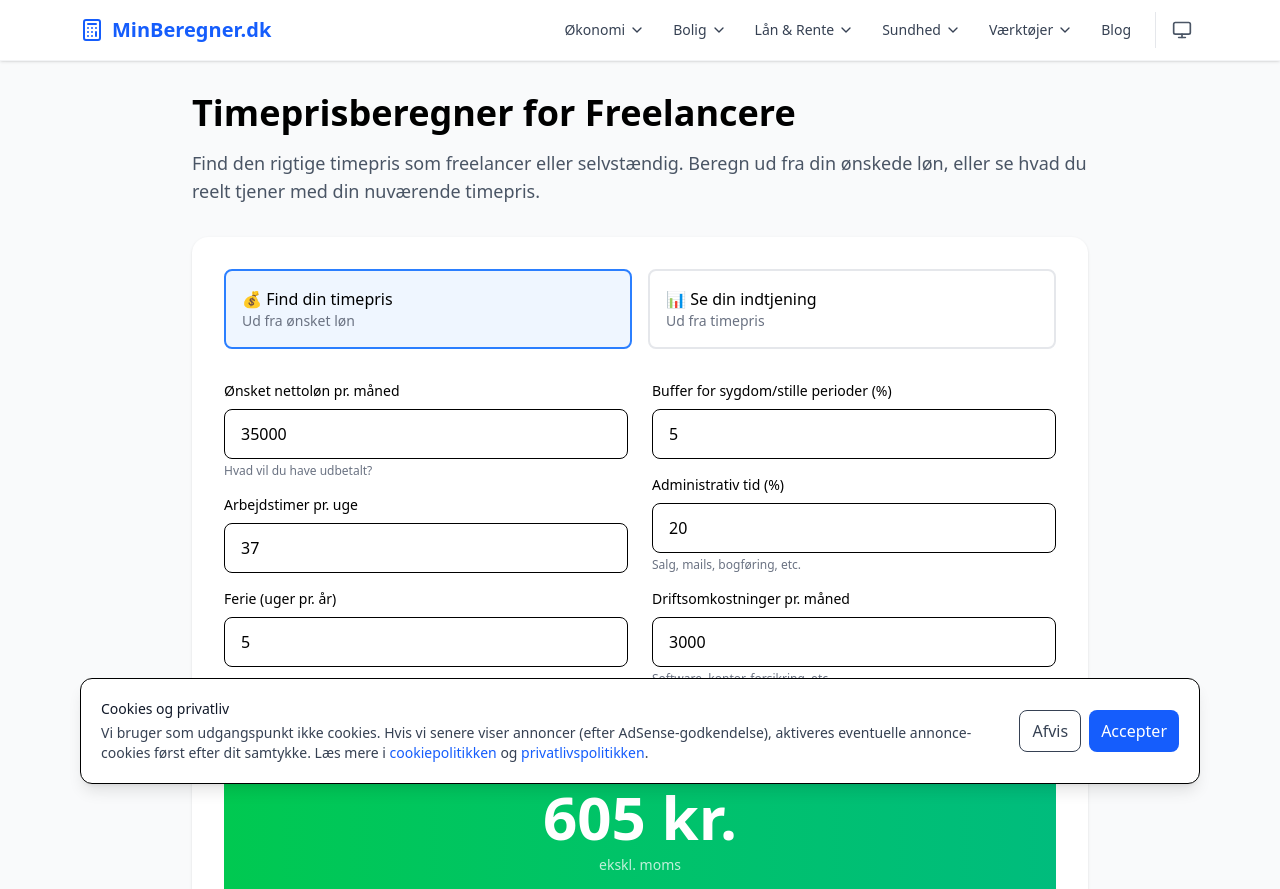
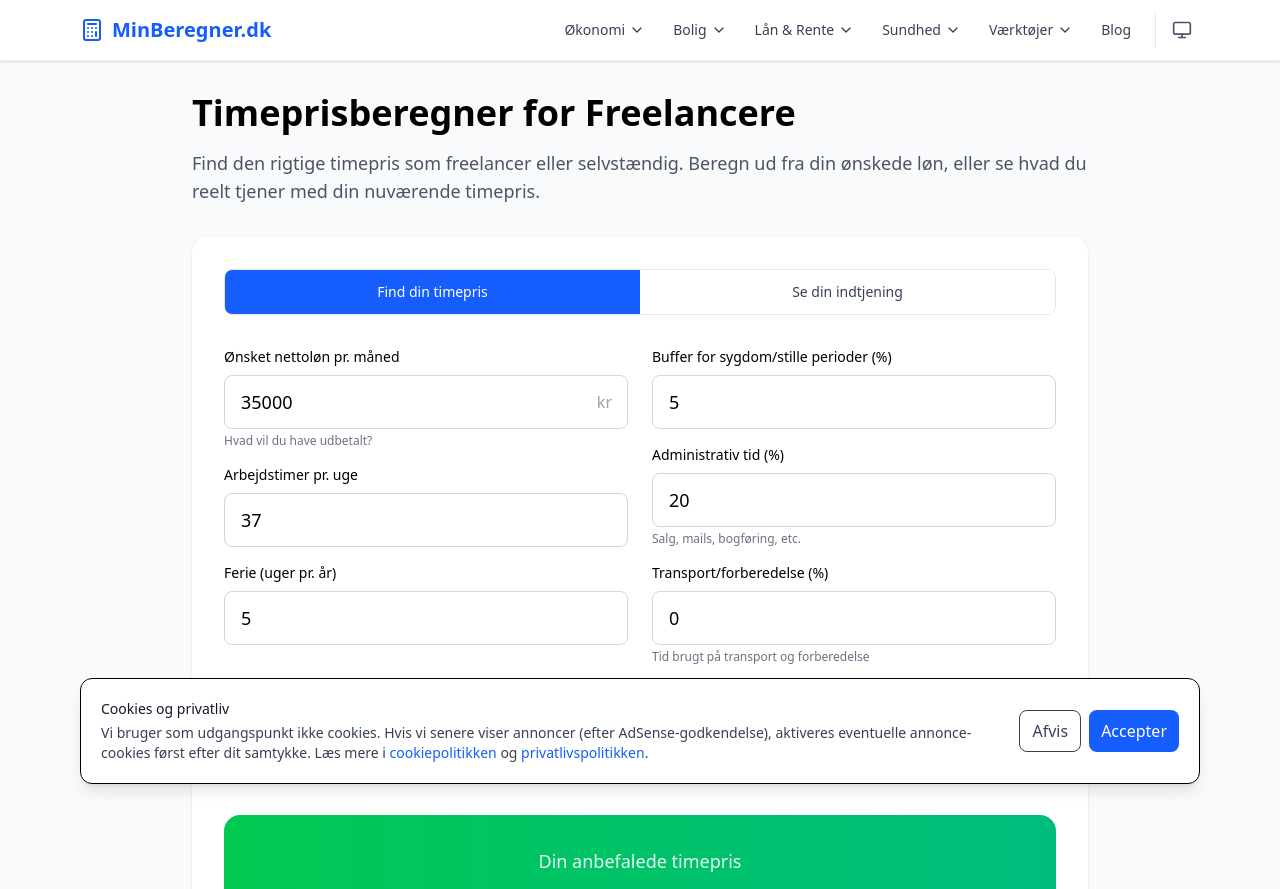
Before and after one commit to mahope/beregner-dk, a Next.js app: page /timepris in a window 1280 px wide. Shown: the top 889 px of the page. Built offline with nearby package versions, Linux system fonts and the light colour scheme.

Commit message:
feat(timepris): tilføj visuel breakdown, transport-tid, moms og branche-sammenligning

```diff
--- a/src/components/TimeprisBeregner.tsx
+++ b/src/components/TimeprisBeregner.tsx
@@ -1,6 +1,7 @@
 "use client";
 
 import { useState, useMemo } from "react";
+import { InputField } from "./InputField";
 
 export default function TimeprisBeregner() {
   const [beregningsType, setBeregningsType] = useState<"fraLoen" | "fraTimepris">("fraLoen");
@@ -11,6 +12,7 @@ export default function TimeprisBeregner() {
   const [ferieUger, setFerieUger] = useState<number>(5);
   const [sygdomsBuffer, setSygdomsBuffer] = useState<number>(5);
   const [administrativTid, setAdministrativTid] = useState<number>(20);
+  const [transportTid, setTransportTid] = useState<number>(0);
   const [driftsomkostninger, setDriftsomkostninger] = useState<number>(3000);
 
   // Fra timepris
@@ -18,26 +20,23 @@ export default function TimeprisBeregner() {
   const [fakturerbareTimer, setFakturerbareTimer] = useState<number>(120);
 
   const beregningFraLoen = useMemo(() => {
-    // Beregn skattetillæg (ca. 45% effektiv skat for selvstændige)
     const skatProcent = 0.45;
     const oensketBruttoLoen = oensketNettoLoen / (1 - skatProcent);
 
-    // Årlige arbejdsuger
     const arbejdsugerAar = 52 - ferieUger;
     const effektiveUger = arbejdsugerAar * (1 - sygdomsBuffer / 100);
 
-    // Fakturerbare timer
-    const timerUgeEfterAdmin = arbejdstimerUge * (1 - administrativTid / 100);
-    const fakturerbareTimerAar = effektiveUger * timerUgeEfterAdmin;
+    const spildtTidPct = administrativTid + transportTid;
+    const timerUgeEfterSpild = arbejdstimerUge * (1 - spildtTidPct / 100);
+    const fakturerbareTimerAar = effektiveUger * timerUgeEfterSpild;
     const fakturerbareTimerMaaned = fakturerbareTimerAar / 12;
 
-    // Årlig omsætning nødvendig
     const aarligLoen = oensketBruttoLoen * 12;
     const aarligeDriftsomkostninger = driftsomkostninger * 12;
     const noedvendigOmsaetning = aarligLoen + aarligeDriftsomkostninger;
 
-    // Timepris
-    const beregnetTimepris = noedvendigOmsaetning / fakturerbareTimerAar;
+    const beregnetTimepris = fakturerbareTimerAar > 0 ? noedvendigOmsaetning / fakturerbareTimerAar : 0;
+    const timeprismMoms = beregnetTimepris * 1.25;
 
     return {
       oensketBruttoLoen,
@@ -48,24 +47,32 @@ export default function TimeprisBeregner() {
       aarligeDriftsomkostninger,
       noedvendigOmsaetning,
       beregnetTimepris,
+      timeprismMoms,
     };
-  }, [oensketNettoLoen, arbejdstimerUge, ferieUger, sygdomsBuffer, administrativTid, driftsomkostninger]);
+  }, [oensketNettoLoen, arbejdstimerUge, ferieUger, sygdomsBuffer, administrativTid, transportTid, driftsomkostninger]);
 
   const beregningFraTimepris = useMemo(() => {
     const maanedligOmsaetning = timepris * fakturerbareTimer;
     const aarligOmsaetning = maanedligOmsaetning * 12;
 
-    // Estimer skat (ca. 45%)
     const skatProcent = 0.45;
     const bruttoLoenMaaned = maanedligOmsaetning - driftsomkostninger;
-    const nettoLoenMaaned = bruttoLoenMaaned * (1 - skatProcent);
+    const skatBeloeb = bruttoLoenMaaned * skatProcent;
+    const nettoLoenMaaned = bruttoLoenMaaned - skatBeloeb;
+
+    // Breakdown-procenter for visuel bar
+    const total = maanedligOmsaetning;
+    const driftPct = total > 0 ? (driftsomkostninger / total) * 100 : 0;
+    const skatPct = total > 0 ? (skatBeloeb / total) * 100 : 0;
+    const nettoPct = total > 0 ? (Math.max(0, nettoLoenMaaned) / total) * 100 : 0;
 
     return {
       maanedligOmsaetning,
       aarligOmsaetning,
       bruttoLoenMaaned,
       nettoLoenMaaned,
-      skatBeloeb: bruttoLoenMaaned * skatProcent,
+      skatBeloeb,
+      driftPct, skatPct, nettoPct,
     };
   }, [timepris, fakturerbareTimer, driftsomkostninger]);
 
@@ -80,124 +87,91 @@ export default function TimeprisBeregner() {
   return (
     <div className="space-y-8">
       {/* Valg af beregningstype */}
-      <div className="grid grid-cols-1 md:grid-cols-2 gap-4">
+      <div className="flex rounded-lg border border-gray-200 dark:border-gray-600 overflow-hidden">
         <button
           onClick={() => setBeregningsType("fraLoen")}
-          className={`p-4 rounded-lg border-2 text-left transition-all ${
+          className={`flex-1 py-3 text-sm font-medium transition-colors ${
             beregningsType === "fraLoen"
-              ? "border-blue-500 bg-blue-50"
-              : "border-gray-200 hover:border-gray-300"
+              ? "bg-blue-600 text-white"
+              : "bg-white dark:bg-gray-800 text-gray-700 dark:text-gray-300 hover:bg-gray-50 dark:hover:bg-gray-700"
           }`}
         >
-          <div className="font-medium">💰 Find din timepris</div>
-          <div className="text-sm text-gray-500">Ud fra ønsket løn</div>
+          Find din timepris
         </button>
         <button
           onClick={() => setBeregningsType("fraTimepris")}
-          className={`p-4 rounded-lg border-2 text-left transition-all ${
+          className={`flex-1 py-3 text-sm font-medium transition-colors ${
             beregningsType === "fraTimepris"
-              ? "border-blue-500 bg-blue-50"
-              : "border-gray-200 hover:border-gray-300"
+              ? "bg-blue-600 text-white"
+              : "bg-white dark:bg-gray-800 text-gray-700 dark:text-gray-300 hover:bg-gray-50 dark:hover:bg-gray-700"
           }`}
         >
-          <div className="font-medium">📊 Se din indtjening</div>
-          <div className="text-sm text-gray-500">Ud fra timepris</div>
+          Se din indtjening
         </button>
       </div>
 
       {beregningsType === "fraLoen" ? (
         <>
-          {/* Input sektion - Fra løn */}
           <div className="grid grid-cols-1 md:grid-cols-2 gap-6">
             <div className="space-y-4">
-              <div>
-                <label className="block text-sm font-medium mb-2">
-                  Ønsket nettoløn pr. måned
-                </label>
-                <input
-                  type="number"
-                  min="0"
-                  step="1000"
+              <InputField
+                label="Ønsket nettoløn pr. måned"
                 value={oensketNettoLoen}
-                  onChange={(e) => setOensketNettoLoen(parseFloat(e.target.value) || 0)}
-                  className="w-full px-4 py-3 border rounded-lg"
+                onChange={setOensketNettoLoen}
+                min={0}
+                step={1000}
+                unit="kr"
+                helpText="Hvad vil du have udbetalt?"
               />
-                <p className="text-xs text-gray-500 mt-1">Hvad vil du have udbetalt?</p>
-              </div>
-
-              <div>
-                <label className="block text-sm font-medium mb-2">
-                  Arbejdstimer pr. uge
-                </label>
-                <input
-                  type="number"
-                  min="1"
-                  max="80"
+              <InputField
+                label="Arbejdstimer pr. uge"
                 value={arbejdstimerUge}
-                  onChange={(e) => setArbejdstimerUge(parseFloat(e.target.value) || 37)}
-                  className="w-full px-4 py-3 border rounded-lg"
+                onChange={setArbejdstimerUge}
+                min={1}
+                max={80}
+              />
+              <InputField
+                label="Ferie (uger pr. år)"
+                value={ferieUger}
+                onChange={setFerieUger}
+                min={0}
+                max={12}
               />
             </div>
 
-              <div>
-                <label className="block text-sm font-medium mb-2">
-                  Ferie (uger pr. år)
-                </label>
-                <input
-                  type="number"
-                  min="0"
-                  max="12"
-                  value={ferieUger}
-                  onChange={(e) => setFerieUger(parseFloat(e.target.value) || 5)}
-                  className="w-full px-4 py-3 border rounded-lg"
+            <div className="space-y-4">
+              <InputField
+                label="Buffer for sygdom/stille perioder (%)"
+                value={sygdomsBuffer}
+                onChange={setSygdomsBuffer}
+                min={0}
+                max={30}
               />
-              </div>
-            </div>
-
-            <div className="space-y-4">
-              <div>
-                <label className="block text-sm font-medium mb-2">
-                  Buffer for sygdom/stille perioder (%)
-                </label>
-                <input
-                  type="number"
-                  min="0"
-                  max="30"
-                  value={sygdomsBuffer}
-                  onChange={(e) => setSygdomsBuffer(parseFloat(e.target.value) || 5)}
-                  className="w-full px-4 py-3 border rounded-lg"
+              <InputField
+                label="Administrativ tid (%)"
+                value={administrativTid}
+                onChange={setAdministrativTid}
+                min={0}
+                max={50}
+                helpText="Salg, mails, bogføring, etc."
               />
-              </div>
-
-              <div>
-                <label className="block text-sm font-medium mb-2">
-                  Administrativ tid (%)
-                </label>
-                <input
-                  type="number"
-                  min="0"
-                  max="50"
-                  value={administrativTid}
-                  onChange={(e) => setAdministrativTid(parseFloat(e.target.value) || 20)}
-                  className="w-full px-4 py-3 border rounded-lg"
+              <InputField
+                label="Transport/forberedelse (%)"
+                value={transportTid}
+                onChange={setTransportTid}
+                min={0}
+                max={30}
+                helpText="Tid brugt på transport og forberedelse"
               />
-                <p className="text-xs text-gray-500 mt-1">Salg, mails, bogføring, etc.</p>
-              </div>
-
-              <div>
-                <label className="block text-sm font-medium mb-2">
-                  Driftsomkostninger pr. måned
-                </label>
-                <input
-                  type="number"
-                  min="0"
-                  step="500"
+              <InputField
+                label="Driftsomkostninger pr. måned"
                 value={driftsomkostninger}
-                  onChange={(e) => setDriftsomkostninger(parseFloat(e.target.value) || 0)}
-                  className="w-full px-4 py-3 border rounded-lg"
+                onChange={setDriftsomkostninger}
+                min={0}
+                step={500}
+                unit="kr"
+                helpText="Software, kontor, forsikring, etc."
               />
-                <p className="text-xs text-gray-500 mt-1">Software, kontor, forsikring, etc.</p>
-              </div>
             </div>
           </div>
 
@@ -207,74 +181,64 @@ export default function TimeprisBeregner() {
             <p className="text-5xl md:text-6xl font-bold">
               {formatKr(beregningFraLoen.beregnetTimepris)}
             </p>
-            <p className="text-sm opacity-75 mt-2">ekskl. moms</p>
+            <p className="text-sm opacity-75 mt-2">
+              ekskl. moms ({formatKr(beregningFraLoen.timeprismMoms)} inkl. moms)
+            </p>
           </div>
 
-          {/* Detaljer */}
           <div className="grid grid-cols-2 md:grid-cols-4 gap-4">
-            <div className="p-4 bg-white border rounded-lg text-center">
-              <p className="text-xl font-bold text-gray-700">
+            <div className="p-4 bg-white dark:bg-gray-800 border dark:border-gray-700 rounded-lg text-center">
+              <p className="text-xl font-bold text-gray-700 dark:text-white">
                 {beregningFraLoen.fakturerbareTimerMaaned.toFixed(0)}
               </p>
-              <p className="text-sm text-gray-500">Timer/måned</p>
+              <p className="text-sm text-gray-500 dark:text-gray-400">Timer/måned</p>
             </div>
-            <div className="p-4 bg-white border rounded-lg text-center">
-              <p className="text-xl font-bold text-gray-700">
+            <div className="p-4 bg-white dark:bg-gray-800 border dark:border-gray-700 rounded-lg text-center">
+              <p className="text-xl font-bold text-gray-700 dark:text-white">
                 {beregningFraLoen.fakturerbareTimerAar.toFixed(0)}
               </p>
-              <p className="text-sm text-gray-500">Timer/år</p>
+              <p className="text-sm text-gray-500 dark:text-gray-400">Timer/år</p>
             </div>
-            <div className="p-4 bg-white border rounded-lg text-center">
-              <p className="text-xl font-bold text-gray-700">
+            <div className="p-4 bg-white dark:bg-gray-800 border dark:border-gray-700 rounded-lg text-center">
+              <p className="text-xl font-bold text-gray-700 dark:text-white">
                 {formatKr(beregningFraLoen.noedvendigOmsaetning)}
               </p>
-              <p className="text-sm text-gray-500">Årlig omsætning</p>
+              <p className="text-sm text-gray-500 dark:text-gray-400">Årlig omsætning</p>
             </div>
-            <div className="p-4 bg-white border rounded-lg text-center">
-              <p className="text-xl font-bold text-gray-700">
+            <div className="p-4 bg-white dark:bg-gray-800 border dark:border-gray-700 rounded-lg text-center">
+              <p className="text-xl font-bold text-gray-700 dark:text-white">
                 {formatKr(beregningFraLoen.oensketBruttoLoen)}
               </p>
-              <p className="text-sm text-gray-500">Bruttoløn/måned</p>
+              <p className="text-sm text-gray-500 dark:text-gray-400">Bruttoløn/måned</p>
             </div>
           </div>
         </>
       ) : (
         <>
-          {/* Input sektion - Fra timepris */}
           <div className="grid grid-cols-1 md:grid-cols-3 gap-6">
-            <div>
-              <label className="block text-sm font-medium mb-2">Timepris (ekskl. moms)</label>
-              <input
-                type="number"
-                min="0"
-                step="50"
+            <InputField
+              label="Timepris (ekskl. moms)"
               value={timepris}
-                onChange={(e) => setTimepris(parseFloat(e.target.value) || 0)}
-                className="w-full px-4 py-3 border rounded-lg text-lg"
+              onChange={setTimepris}
+              min={0}
+              step={50}
+              unit="kr"
             />
-            </div>
-            <div>
-              <label className="block text-sm font-medium mb-2">Fakturerbare timer/måned</label>
-              <input
-                type="number"
-                min="0"
-                max="200"
+            <InputField
+              label="Fakturerbare timer/måned"
               value={fakturerbareTimer}
-                onChange={(e) => setFakturerbareTimer(parseFloat(e.target.value) || 0)}
-                className="w-full px-4 py-3 border rounded-lg text-lg"
+              onChange={setFakturerbareTimer}
+              min={0}
+              max={200}
             />
-            </div>
-            <div>
-              <label className="block text-sm font-medium mb-2">Driftsomkostninger/måned</label>
-              <input
-                type="number"
-                min="0"
-                step="500"
+            <InputField
+              label="Driftsomkostninger/måned"
               value={driftsomkostninger}
-                onChange={(e) => setDriftsomkostninger(parseFloat(e.target.value) || 0)}
-                className="w-full px-4 py-3 border rounded-lg text-lg"
+              onChange={setDriftsomkostninger}
+              min={0}
+              step={500}
+              unit="kr"
             />
-            </div>
           </div>
 
           {/* Resultat */}
@@ -286,82 +250,102 @@ export default function TimeprisBeregner() {
             <p className="text-sm opacity-75 mt-2">efter skat</p>
           </div>
 
-          {/* Detaljer */}
+          {/* Visuel breakdown */}
+          <div className="p-4 bg-white dark:bg-gray-800 border dark:border-gray-700 rounded-lg">
+            <h4 className="text-sm font-medium mb-3 dark:text-gray-200">Omsætning fordeling</h4>
+            <div className="flex h-8 rounded-full overflow-hidden mb-3">
+              <div className="bg-green-500" style={{ width: `${beregningFraTimepris.nettoPct}%` }} title="Netto" />
+              <div className="bg-red-400" style={{ width: `${beregningFraTimepris.skatPct}%` }} title="Skat" />
+              <div className="bg-gray-400" style={{ width: `${beregningFraTimepris.driftPct}%` }} title="Drift" />
+            </div>
+            <div className="flex gap-4 text-xs text-gray-500 dark:text-gray-400">
+              <span className="flex items-center gap-1">
+                <span className="w-3 h-3 rounded-sm bg-green-500 inline-block" /> Netto ({formatKr(beregningFraTimepris.nettoLoenMaaned)})
+              </span>
+              <span className="flex items-center gap-1">
+                <span className="w-3 h-3 rounded-sm bg-red-400 inline-block" /> Skat ({formatKr(beregningFraTimepris.skatBeloeb)})
+              </span>
+              <span className="flex items-center gap-1">
+                <span className="w-3 h-3 rounded-sm bg-gray-400 inline-block" /> Drift ({formatKr(driftsomkostninger)})
+              </span>
+            </div>
+          </div>
+
           <div className="grid grid-cols-2 md:grid-cols-4 gap-4">
-            <div className="p-4 bg-white border rounded-lg text-center">
-              <p className="text-xl font-bold text-gray-700">
+            <div className="p-4 bg-white dark:bg-gray-800 border dark:border-gray-700 rounded-lg text-center">
+              <p className="text-xl font-bold text-gray-700 dark:text-white">
                 {formatKr(beregningFraTimepris.maanedligOmsaetning)}
               </p>
-              <p className="text-sm text-gray-500">Omsætning/måned</p>
+              <p className="text-sm text-gray-500 dark:text-gray-400">Omsætning/måned</p>
             </div>
-            <div className="p-4 bg-white border rounded-lg text-center">
-              <p className="text-xl font-bold text-gray-700">
+            <div className="p-4 bg-white dark:bg-gray-800 border dark:border-gray-700 rounded-lg text-center">
+              <p className="text-xl font-bold text-gray-700 dark:text-white">
                 {formatKr(beregningFraTimepris.bruttoLoenMaaned)}
               </p>
-              <p className="text-sm text-gray-500">Før skat</p>
+              <p className="text-sm text-gray-500 dark:text-gray-400">Før skat</p>
             </div>
-            <div className="p-4 bg-white border rounded-lg text-center">
-              <p className="text-xl font-bold text-red-600">
+            <div className="p-4 bg-white dark:bg-gray-800 border dark:border-gray-700 rounded-lg text-center">
+              <p className="text-xl font-bold text-red-600 dark:text-red-400">
                 {formatKr(beregningFraTimepris.skatBeloeb)}
               </p>
-              <p className="text-sm text-gray-500">Skat (ca. 45%)</p>
+              <p className="text-sm text-gray-500 dark:text-gray-400">Skat (ca. 45%)</p>
             </div>
-            <div className="p-4 bg-white border rounded-lg text-center">
-              <p className="text-xl font-bold text-gray-700">
+            <div className="p-4 bg-white dark:bg-gray-800 border dark:border-gray-700 rounded-lg text-center">
+              <p className="text-xl font-bold text-gray-700 dark:text-white">
                 {formatKr(beregningFraTimepris.aarligOmsaetning)}
               </p>
-              <p className="text-sm text-gray-500">Omsætning/år</p>
+              <p className="text-sm text-gray-500 dark:text-gray-400">Omsætning/år</p>
             </div>
           </div>
         </>
       )}
 
-      {/* Vejledning */}
-      <div className="bg-blue-50 border border-blue-200 rounded-lg p-4">
-        <h3 className="font-medium text-blue-800 mb-2">💡 Tips til at sætte din timepris</h3>
-        <ul className="text-sm text-blue-700 space-y-1">
-          <li>• Undersøg markedspriser for din branche og kompetencer</li>
-          <li>• Husk at inkludere buffer for sygdom og stille perioder</li>
-          <li>• Som freelancer har du ikke betalt ferie, så indregn dette</li>
-          <li>• Overvej dine driftsomkostninger: software, udstyr, forsikring</li>
-          <li>• Start ikke for lavt - det er svært at hæve prisen bagefter</li>
+      {/* Tips */}
+      <div className="bg-blue-50 dark:bg-blue-900/30 border border-blue-200 dark:border-blue-800 rounded-lg p-4">
+        <h3 className="font-medium text-blue-800 dark:text-blue-200 mb-2">Tips til at sætte din timepris</h3>
+        <ul className="text-sm text-blue-700 dark:text-blue-300 space-y-1">
+          <li>Undersøg markedspriser for din branche og kompetencer</li>
+          <li>Husk at inkludere buffer for sygdom og stille perioder</li>
+          <li>Som freelancer har du ikke betalt ferie, så indregn dette</li>
+          <li>Overvej dine driftsomkostninger: software, udstyr, forsikring</li>
+          <li>Start ikke for lavt - det er svært at hæve prisen bagefter</li>
         </ul>
       </div>
 
       {/* Typiske timepriser */}
-      <div className="bg-white border rounded-lg overflow-hidden">
-        <div className="p-4 bg-gray-50 border-b">
-          <h3 className="font-medium">Typiske timepriser i Danmark (2026)</h3>
+      <div className="bg-white dark:bg-gray-800 border dark:border-gray-700 rounded-lg overflow-hidden">
+        <div className="p-4 bg-gray-50 dark:bg-gray-700 border-b dark:border-gray-600">
+          <h3 className="font-medium dark:text-white">Typiske timepriser i Danmark (2026)</h3>
         </div>
         <div className="p-4">
           <div className="grid grid-cols-1 md:grid-cols-2 gap-4 text-sm">
             <div>
-              <h4 className="font-medium mb-2">IT & Udvikling</h4>
-              <ul className="space-y-1 text-gray-600">
+              <h4 className="font-medium mb-2 dark:text-gray-200">IT & Udvikling</h4>
+              <ul className="space-y-1 text-gray-600 dark:text-gray-400">
                 <li>Junior udvikler: 500-700 kr</li>
                 <li>Senior udvikler: 800-1.200 kr</li>
                 <li>IT-konsulent: 900-1.500 kr</li>
               </ul>
             </div>
             <div>
-              <h4 className="font-medium mb-2">Kreativ & Marketing</h4>
-              <ul className="space-y-1 text-gray-600">
+              <h4 className="font-medium mb-2 dark:text-gray-200">Kreativ & Marketing</h4>
+              <ul className="space-y-1 text-gray-600 dark:text-gray-400">
                 <li>Grafisk designer: 500-800 kr</li>
                 <li>Tekstforfatter: 600-1.000 kr</li>
                 <li>Marketing konsulent: 700-1.200 kr</li>
               </ul>
             </div>
             <div>
-              <h4 className="font-medium mb-2">Rådgivning</h4>
-              <ul className="space-y-1 text-gray-600">
+              <h4 className="font-medium mb-2 dark:text-gray-200">Rådgivning</h4>
+              <ul className="space-y-1 text-gray-600 dark:text-gray-400">
                 <li>Konsulent: 800-1.500 kr</li>
                 <li>Advokat: 1.500-3.500 kr</li>
                 <li>Revisor: 900-1.800 kr</li>
               </ul>
             </div>
             <div>
-              <h4 className="font-medium mb-2">Håndværk & Service</h4>
-              <ul className="space-y-1 text-gray-600">
+              <h4 className="font-medium mb-2 dark:text-gray-200">Håndværk & Service</h4>
+              <ul className="space-y-1 text-gray-600 dark:text-gray-400">
                 <li>Håndværker: 400-600 kr</li>
                 <li>Fotograf: 500-1.500 kr</li>
                 <li>Underviser: 500-1.000 kr</li>
```
Also changed, not shown: 1 other file (tests, documents, lock files or other folders). Lines whose indentation alone changed are shown as unchanged.
